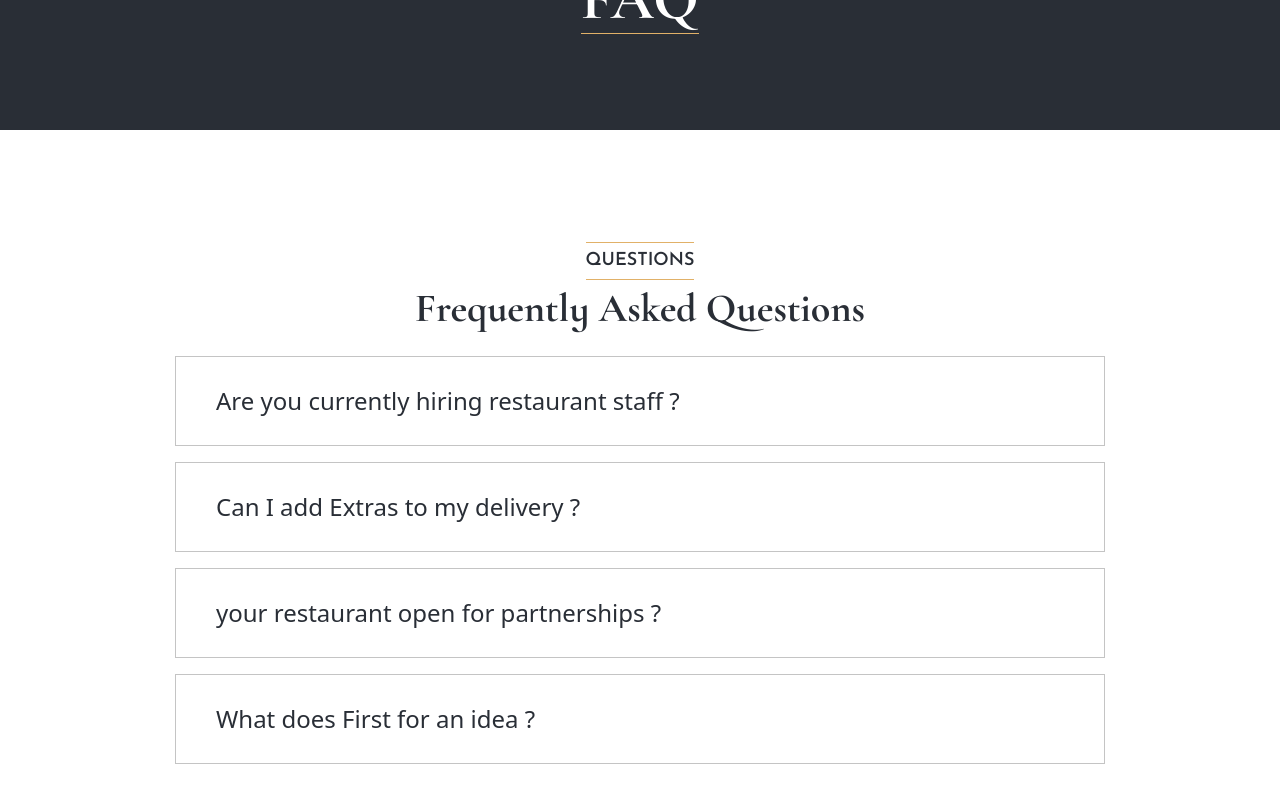
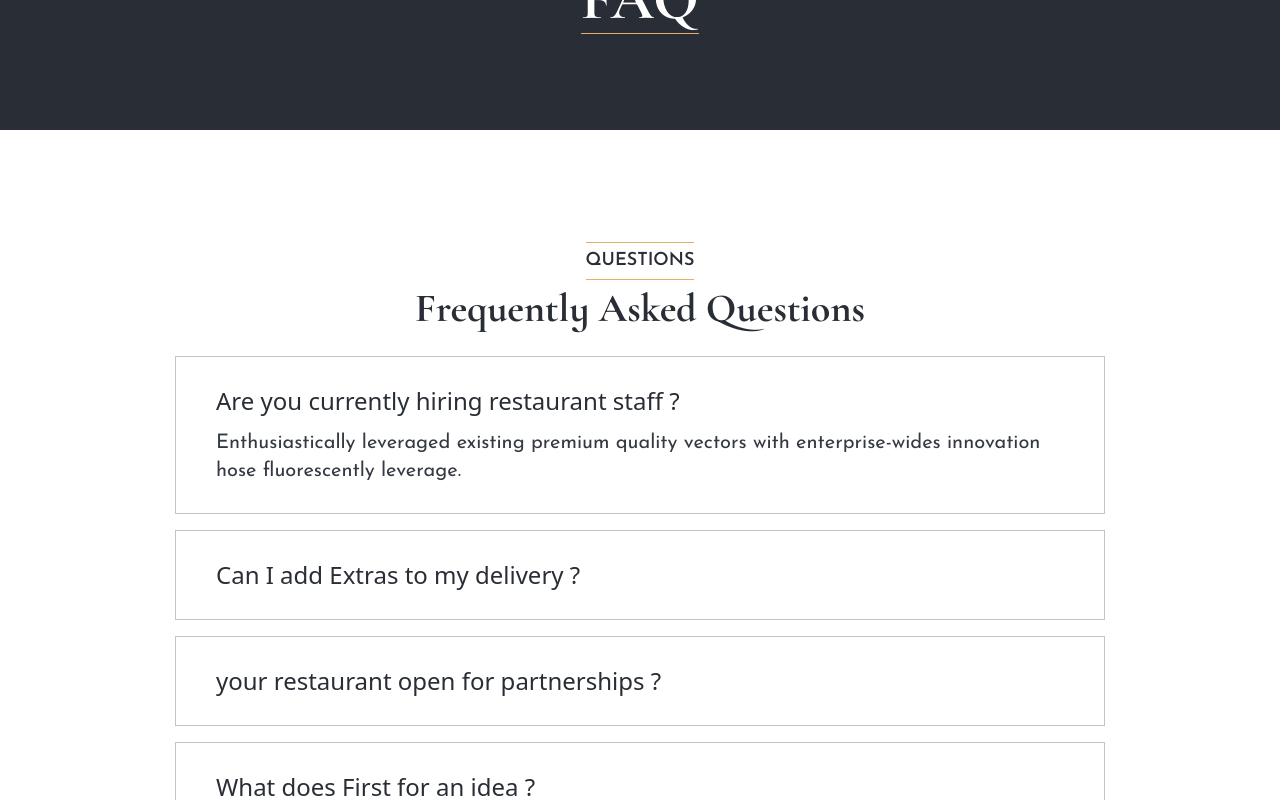
Before and after one commit to devmanirul/restaurant-react, a React (Vite) app: page /faq in a window 1280 px wide. Both pictures are taken after a click on the button "Are you currently hiring restaurant staff ?". Shown: the part 545-1345 px from the top of the page. Built offline with nearby package versions, Linux system fonts and the light colour scheme.

Commit message:
modify qustion component

```diff
--- a/src/components/FaqQuestionSec/Question/index.jsx
+++ b/src/components/FaqQuestionSec/Question/index.jsx
@@ -1,19 +1,14 @@
 /* eslint-disable react/prop-types */
-import { useState } from "react";
 
-const Question = ({ id, question, answer }) => {
-  const [showMore, setShowMore] = useState(false);
+const Question = ({ id, question, answer, handleShowMore, showMore }) => {
   return (
     <button
-      onClick={() => setShowMore(!showMore)}
-      className="text-start py-7 px-10 border border-[#c4c4c4]"
+      onClick={() => handleShowMore(id)}
+      className="text-left py-7 px-10 border border-[#c4c4c4]"
     >
       <h3 className="text-2xl font-medium text-black">{question}</h3>
-
-      {showMore && (
-        <p className="hidden text-xl font-josefin text-lightBlack mt-3">
-          {answer}
-        </p>
+      {showMore === id && (
+        <p className="text-xl font-josefin text-lightBlack mt-3">{answer}</p>
       )}
     </button>
   );
--- a/src/components/FaqQuestionSec/index.jsx
+++ b/src/components/FaqQuestionSec/index.jsx
@@ -1,8 +1,14 @@
+import { useState } from "react";
 import { faqData } from "../constant/faq.constant";
 import SectionHeading from "../Shared/SectionHeading";
 import Question from "./Question";
 
 const FaqQuestionSec = () => {
+  const [showMore, setShowMore] = useState(null);
+
+  const handleShowMore = (id) => {
+    setShowMore(id);
+  };
   return (
     <div className="container mx-auto my-28">
       <SectionHeading
@@ -13,7 +19,7 @@ const FaqQuestionSec = () => {
       {/* Question container */}
       <div className="max-w-[930px] mx-auto mt-8 flex flex-col gap-4">
         {faqData.map((faq) => (
-          <Question key={faq.id} {...faq} />
+          <Question key={faq.id} {...faq} handleShowMore={handleShowMore} showMore={showMore} />
         ))}
       </div>
     </div>
```
